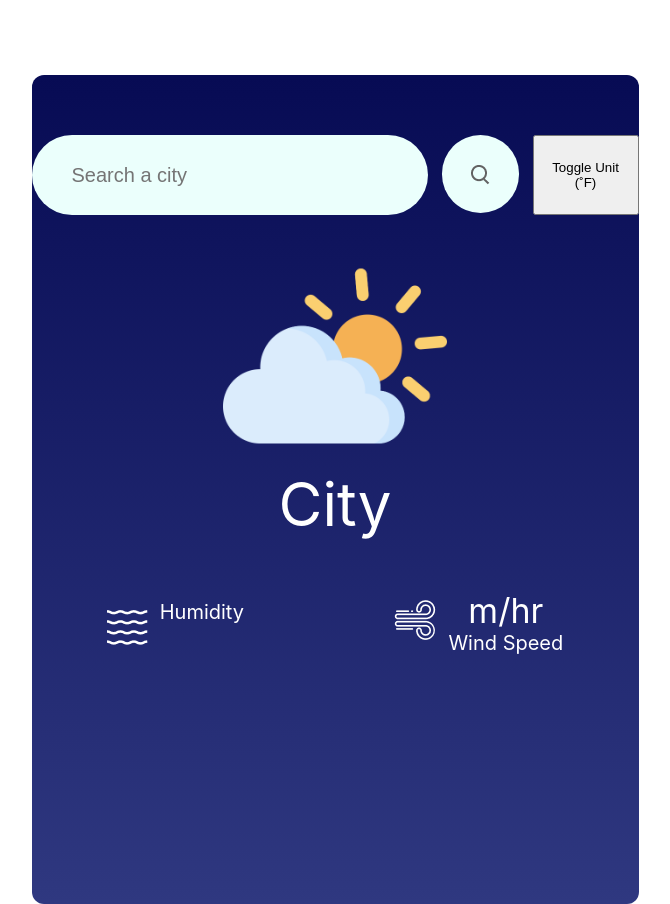
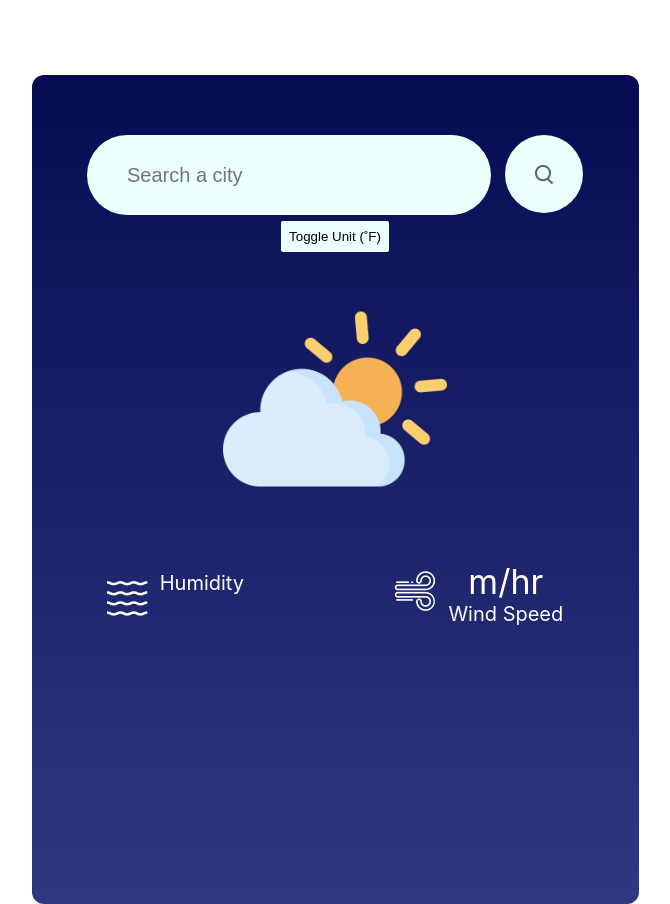
Before and after one commit to CoreyPhillipsOfficial/react-weather-app, a React (Create React App) app: page / in a window 1280 px wide. Shown: the whole page, without its empty margins (305-975 px from the left). Built offline with nearby package versions, Linux system fonts and the light colour scheme; no server answers.

Commit message:
styled toggle button

```diff
--- a/src/Components/WeatherApp/WeatherApp.css
+++ b/src/Components/WeatherApp/WeatherApp.css
@@ -36,6 +36,17 @@
     height: 78px;
     background: #ebfffc;
     border-radius: 40px;
+    cursor: pointer;
+}
+
+.button {
+    justify-content: center;
+    align-items: center;
+    background: #ebfffc;
+    border: none;
+    border-radius: 2px;
+    padding: 8px;
+    margin: 1%;
     cursor: pointer;
 }
 
--- a/src/Components/WeatherApp/WeatherApp.jsx
+++ b/src/Components/WeatherApp/WeatherApp.jsx
@@ -13,6 +13,7 @@ import humidity_icon from '../Assets/humidity.png';
 const WeatherApp = () => {
     const api_key = process.env.REACT_APP_API_KEY;
 
+    const [city, setCity] = useState(null);
     const [wicon, setWicon] = useState(cloud_icon);
     const [unit, setUnit] = useState('imperial'); // Default to imperial units
     const [temperature, setTemperature] = useState(null);
@@ -44,6 +45,7 @@ const WeatherApp = () => {
                 unit: unitParam === 'imperial' ? 'm/hr' : 'km/hr',
             });
             setHumidity(data.main.humidity); // Set humidity in state
+            setCity(data.name); // Set the city name in state
 
             // Update weather icon based on received data
             updateWeatherIcon(data.weather[0].icon);
@@ -91,10 +93,11 @@ const WeatherApp = () => {
                 <div className='search-icon' onClick={() => search()}>
                     <img src={search_icon} alt='' />
                 </div>
-                <button onClick={toggleUnit}>
-                    Toggle Unit ({unit === 'imperial' ? '˚F' : '˚C'})
-                </button>
             </div>
+
+            <button onClick={toggleUnit} className='button'>
+                Toggle Unit ({unit === 'imperial' ? '˚F' : '˚C'})
+            </button>
 
             {errorMessage && <div className="error-message">{errorMessage}</div>}
 
@@ -104,7 +107,7 @@ const WeatherApp = () => {
             <div className="weather-temp">
                 {temperature !== null && `${temperature}˚${unit === 'imperial' ? 'F' : 'C'}`}
             </div>
-            <div className="weather-location">City</div>
+            <div className="weather-location">{city !== null && city}</div>
             <div className="data-container">
                 <div className="element">
                     <img src={humidity_icon} alt="" className='icon' />
```
